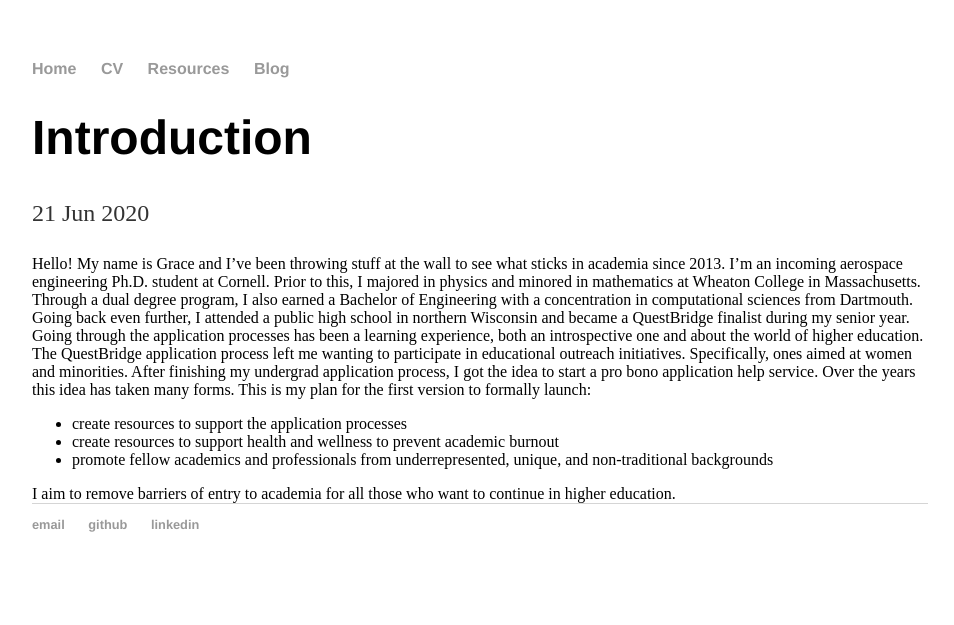
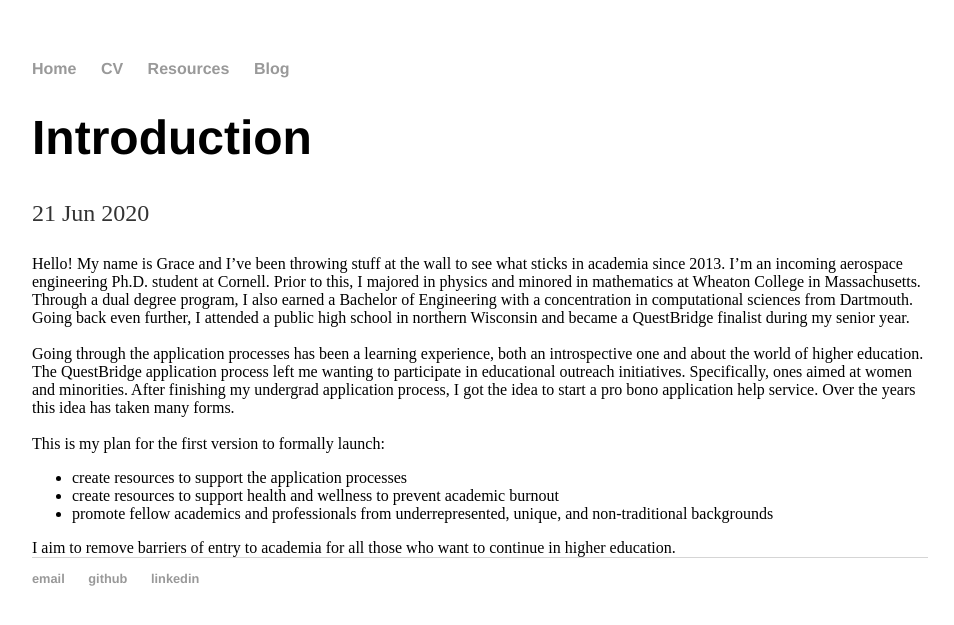
Before and after one commit to ggenszler/ggenszler.github.io, a Jekyll site: the page built from _posts/2020-06-21-introduction.md, in a window 1280 px wide. Shown: the top 625 px of the page, without its empty margins (160-1114 px from the left). Built offline with Jekyll 4.4.1, drawn with Linux system fonts in a browser that asks for light colours.

```diff
--- a/_posts/2020-06-21-introduction.md
+++ b/_posts/2020-06-21-introduction.md
@@ -5,9 +5,9 @@ date: 2020-06-21
 ---
 
 <font size="3">
-Hello! My name is Grace and I’ve been throwing stuff at the wall to see what sticks in academia since 2013. I’m an incoming aerospace engineering Ph.D. student at Cornell. Prior to this, I majored in physics and minored in mathematics at Wheaton College in Massachusetts. Through a dual degree program, I also earned a Bachelor of Engineering with a concentration in computational sciences from Dartmouth. Going back even further, I attended a public high school in northern Wisconsin and became a QuestBridge finalist during my senior year.
+Hello! My name is Grace and I’ve been throwing stuff at the wall to see what sticks in academia since 2013. I’m an incoming aerospace engineering Ph.D. student at Cornell. Prior to this, I majored in physics and minored in mathematics at Wheaton College in Massachusetts. Through a dual degree program, I also earned a Bachelor of Engineering with a concentration in computational sciences from Dartmouth. Going back even further, I attended a public high school in northern Wisconsin and became a QuestBridge finalist during my senior year. <br><br>
 
-Going through the application processes has been a learning experience, both an introspective one and about the world of higher education. The QuestBridge application process left me wanting to participate in educational outreach initiatives. Specifically, ones aimed at women and minorities. After finishing my undergrad application process, I got the idea to start a pro bono application help service. Over the years this idea has taken many forms.
+Going through the application processes has been a learning experience, both an introspective one and about the world of higher education. The QuestBridge application process left me wanting to participate in educational outreach initiatives. Specifically, ones aimed at women and minorities. After finishing my undergrad application process, I got the idea to start a pro bono application help service. Over the years this idea has taken many forms. <br><br>
 
 This is my plan for the first version to formally launch:
 <ul>
```
